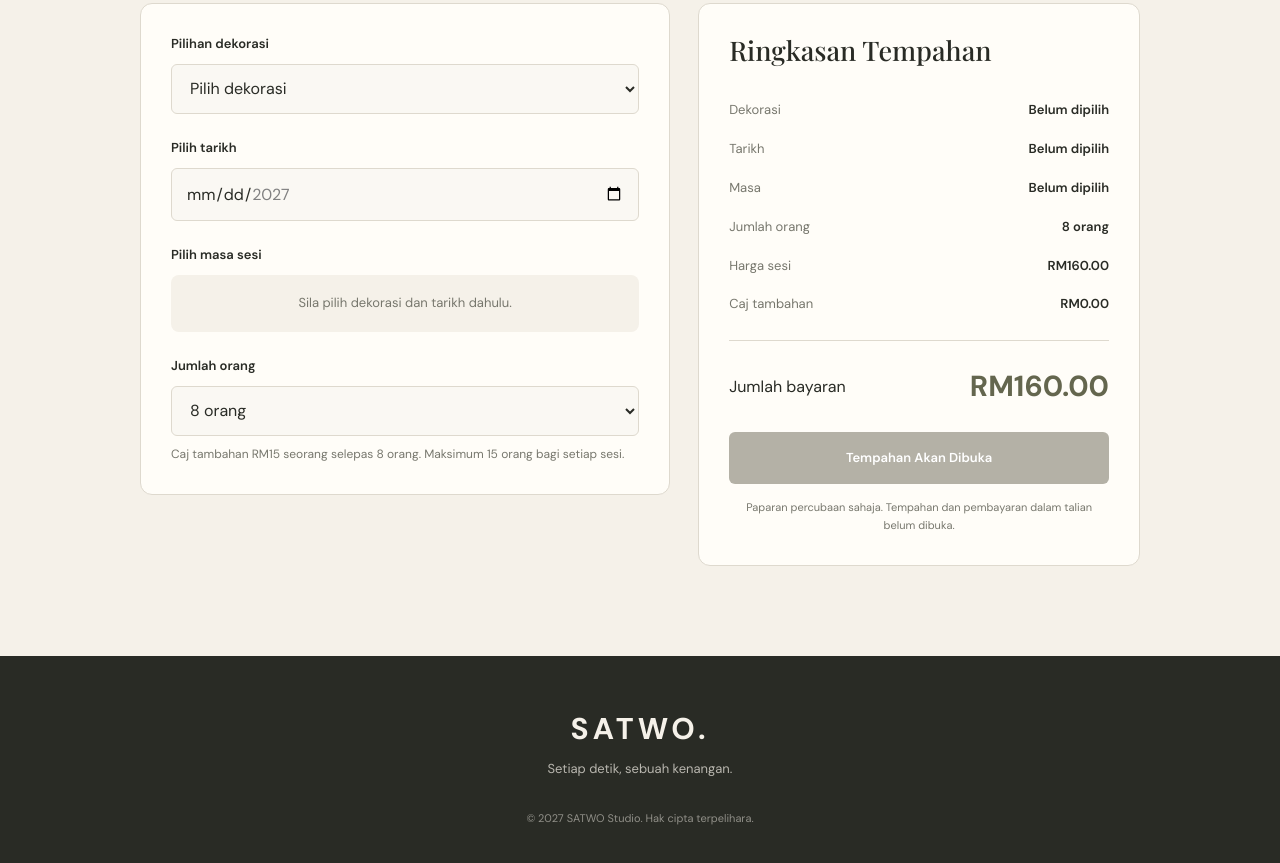
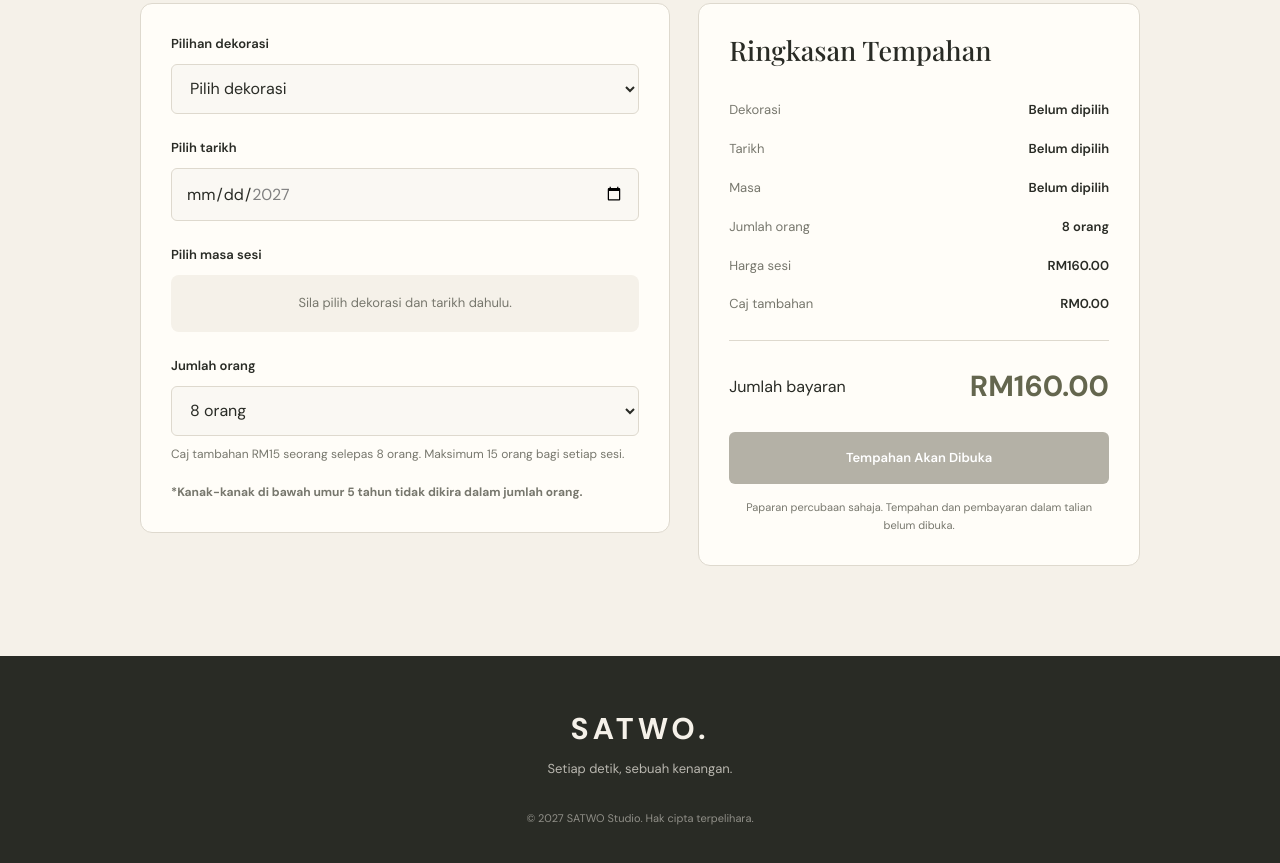
Before and after one commit to symbioticweddings/satwo-studio-booking, a plain HTML site: page index.html in a window 1280 px wide. Shown: the part 2182-3045 px from the top of the page. Drawn offline with nearby package versions, Linux system fonts and the light colour scheme.

Commit message:
Add child age exemption notice
Updated additional charge information with new details.

```diff
--- a/index.html
+++ b/index.html
@@ -155,9 +155,15 @@ dengan sentuhan moden, lembut dan elegan.</p>
                         <option value="14">14 orang</option>
                         <option value="15">15 orang</option>
                     </select>
-                    <small>Caj tambahan RM15 seorang
-                    selepas 8 orang. Maksimum 15 orang
-                    bagi setiap sesi.</small>
+                    <small>
+    Caj tambahan RM15 seorang selepas 8 orang.
+    Maksimum 15 orang bagi setiap sesi.
+    <br><br>
+    <strong>
+        *Kanak-kanak di bawah umur 5 tahun
+        tidak dikira dalam jumlah orang.
+    </strong>
+</small>
                 </div>
 
             </div>
```
